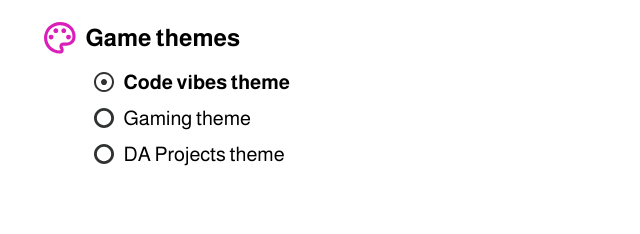
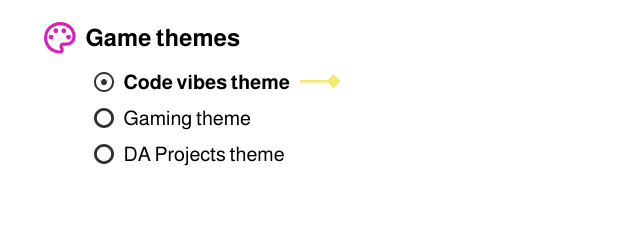
Before and after one commit to Marzzzo/Memory-App, a website built with Vite: page index.html in a window 1280 px wide. Both pictures are taken after a click on the button "play". Shown: the part 174-408 px from the top of the page, 45-685 px from the left. Built offline with nearby package versions, Linux system fonts and the light colour scheme; files whose address does not match are found by name.

Commit message:
edit the image path

```diff
--- a/src/scss/pages/_setting-page.scss
+++ b/src/scss/pages/_setting-page.scss
@@ -97,7 +97,7 @@
     content: "";
     width: 41px;
     height: 20px;
-    background: url("./assets/small_setting_line.svg") center / contain no-repeat;
+    background: url("/assets/small_setting_line.svg") center / contain no-repeat;
     opacity: 0;
   }
 
```
